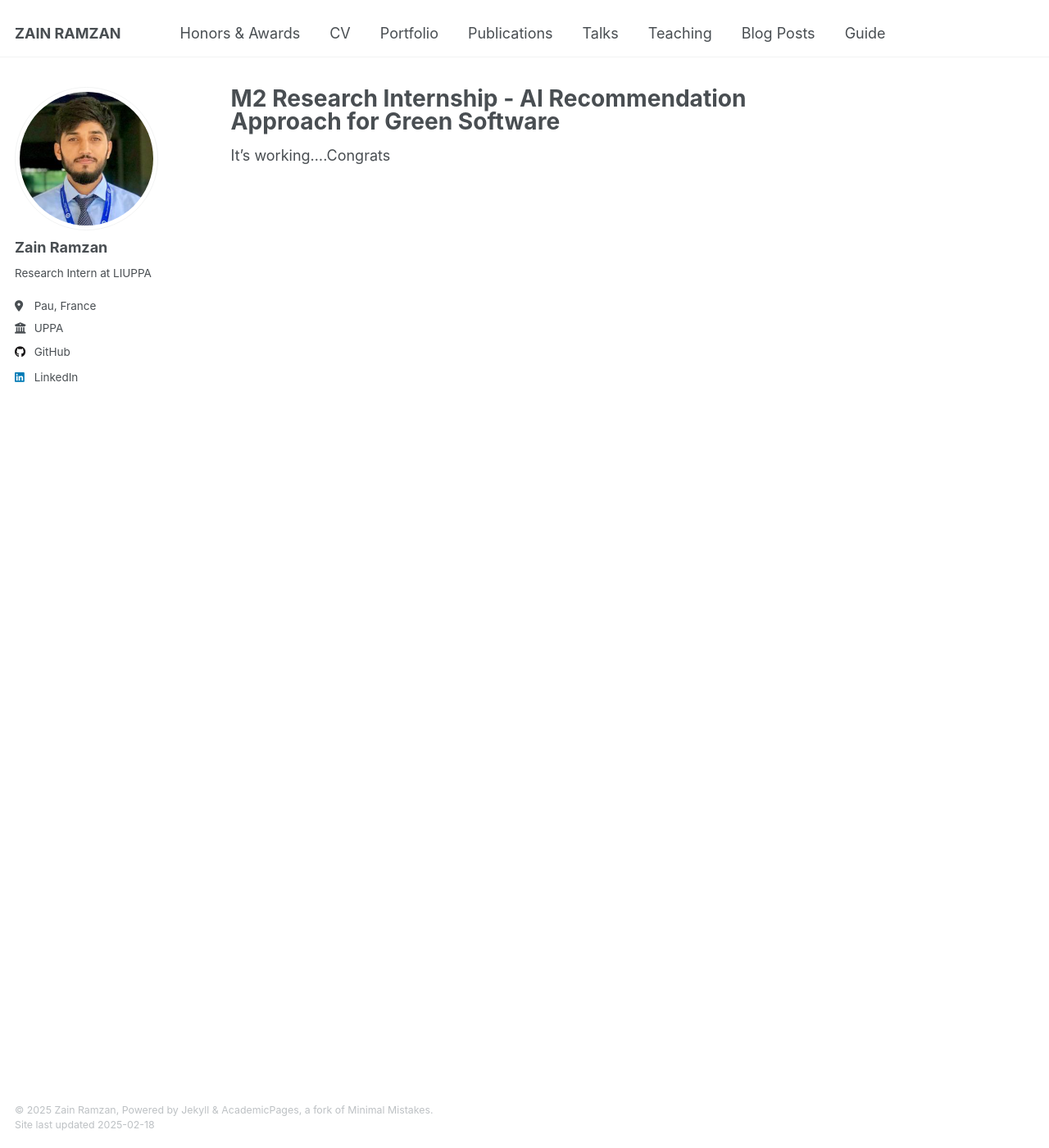
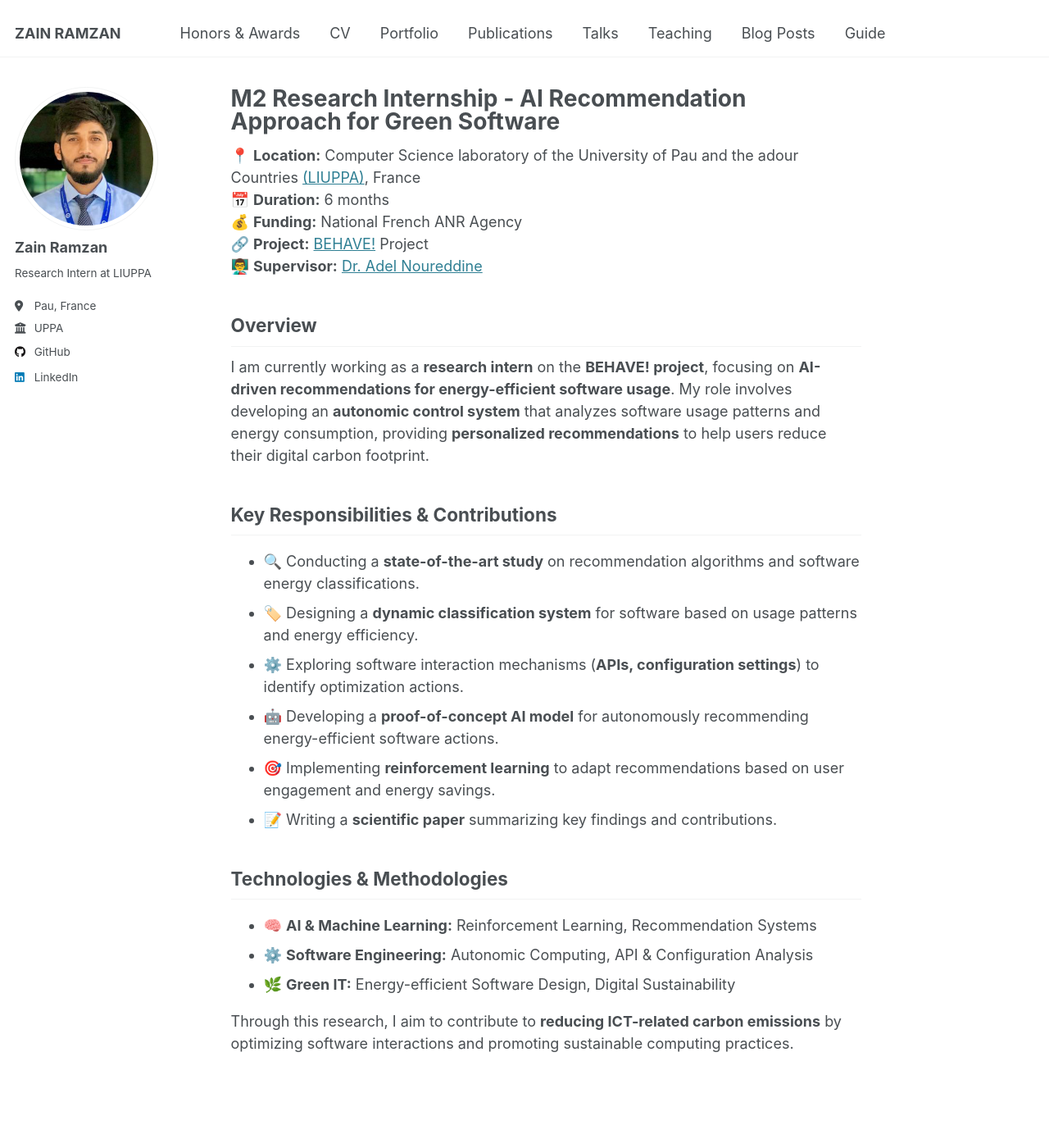
Before and after one commit to zain-ramzan/zain-ramzan.github.io, a Jekyll site: the page built from _pages/cv/M2ResearchInternship.md, in a window 1280 px wide and 1400 px high. Shown: the whole window at 82% size. Built offline with Jekyll 4.4.1, drawn with Linux system fonts in a browser that asks for light colours.

Commit message:
Update M2ResearchInternship.md

```diff
--- a/_pages/cv/M2ResearchInternship.md
+++ b/_pages/cv/M2ResearchInternship.md
@@ -4,4 +4,27 @@ permalink: /cv/M2ResearchInternship
 layout: single
 ---
 
-It's working....Congrats
+
+📍 **Location:** Computer Science laboratory of the University of Pau and the adour Countries <a href="https://liuppa.univ-pau.fr/" target="_blank">(LIUPPA)</a>, France
+📅 **Duration:** 6 months
+💰 **Funding:** National French ANR Agency
+🔗 **Project:** <a href="https://www.noureddine.org/research/behave" target="_blank">BEHAVE!</a> Project
+👨‍🏫 **Supervisor:** <a href="https://noureddine.org" target="_blank">Dr. Adel Noureddine</a>
+
+## Overview
+I am currently working as a **research intern** on the **BEHAVE! project**, focusing on **AI-driven recommendations for energy-efficient software usage**. My role involves developing an **autonomic control system** that analyzes software usage patterns and energy consumption, providing **personalized recommendations** to help users reduce their digital carbon footprint.
+
+## Key Responsibilities & Contributions
+- 🔍 Conducting a **state-of-the-art study** on recommendation algorithms and software energy classifications.
+- 🏷️ Designing a **dynamic classification system** for software based on usage patterns and energy efficiency.
+- ⚙️ Exploring software interaction mechanisms (**APIs, configuration settings**) to identify optimization actions.
+- 🤖 Developing a **proof-of-concept AI model** for autonomously recommending energy-efficient software actions.
+- 🎯 Implementing **reinforcement learning** to adapt recommendations based on user engagement and energy savings.
+- 📝 Writing a **scientific paper** summarizing key findings and contributions.
+
+## Technologies & Methodologies
+- 🧠 **AI & Machine Learning:** Reinforcement Learning, Recommendation Systems
+- ⚙️ **Software Engineering:** Autonomic Computing, API & Configuration Analysis
+- 🌿 **Green IT:** Energy-efficient Software Design, Digital Sustainability
+
+Through this research, I aim to contribute to **reducing ICT-related carbon emissions** by optimizing software interactions and promoting sustainable computing practices.
```
